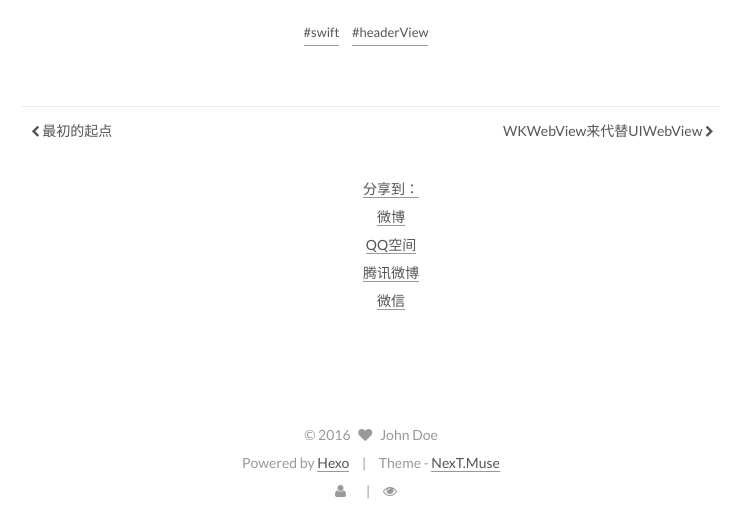
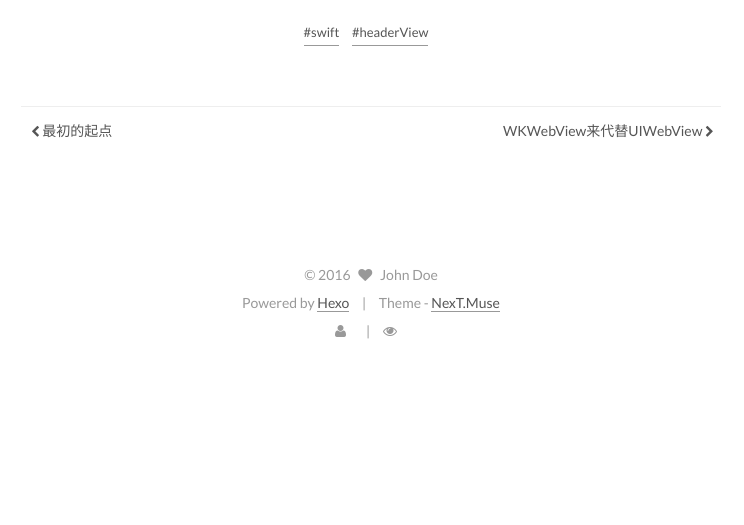
Before and after one commit to zhangjiahuan8888/zhangjiahuan8888.github.io, a plain HTML site: page 2016/08/22/Swift之去掉UItableview-headerview黏性 /index.html in a window 1280 px wide. Shown: the part 1547-2072 px from the top of the page, without its empty margins (269-1013 px from the left). After the commit the page ends 1912 px from the top, so only its background shows below. Drawn offline with Linux system fonts and the light colour scheme; some packages are replaced by stand-ins of ours; a script that the page names is missing.

Commit message:
Site updated: 2016-08-30 14:29:44

```diff
--- a/2016/08/22/Swift之去掉UItableview-headerview黏性 /index.html
+++ b/2016/08/22/Swift之去掉UItableview-headerview黏性 /index.html
@@ -380,25 +380,6 @@
 
     <div class="post-spread">
 
-        <div class="ds-share flat" data-thread-key="2016/08/22/Swift之去掉UItableview-headerview黏性 /"
-     data-title="Swift之去掉UITableView headerView黏性"
-     data-content=""
-     data-url="zhangjiahuan.cn/2016/08/22/Swift之去掉UItableview-headerview黏性 /">
-  <div class="ds-share-inline">
-    <ul  class="ds-share-icons-16">
-
-      <li data-toggle="ds-share-icons-more"><a class="ds-more" href="javascript:void(0);">分享到：</a></li>
-      <li><a class="ds-weibo" href="javascript:void(0);" data-service="weibo">微博</a></li>
-      <li><a class="ds-qzone" href="javascript:void(0);" data-service="qzone">QQ空间</a></li>
-      <li><a class="ds-qqt" href="javascript:void(0);" data-service="qqt">腾讯微博</a></li>
-      <li><a class="ds-wechat" href="javascript:void(0);" data-service="wechat">微信</a></li>
-
-    </ul>
-    <div class="ds-share-icons-more">
-    </div>
-  </div>
-</div>
-
     </div>
   </div>
 
```
Also changed, not shown: 2016/08/15/hello-world/index.html (+0 -19 lines), 2016/08/15/最初的起点/index.html (+0 -19 lines), 2016/08/26/WKWebView来代替UIWebView/index.html (+0 -19 lines).
